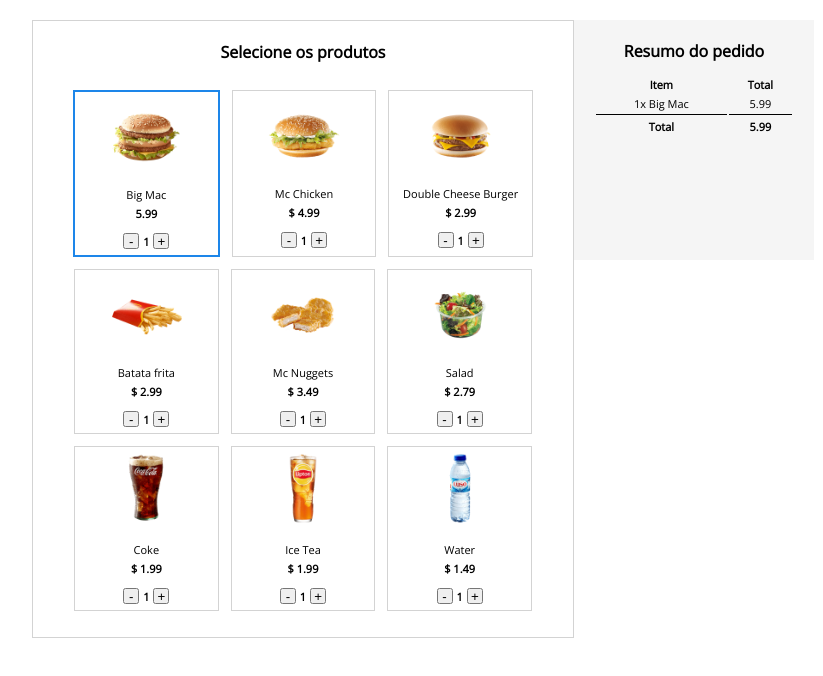
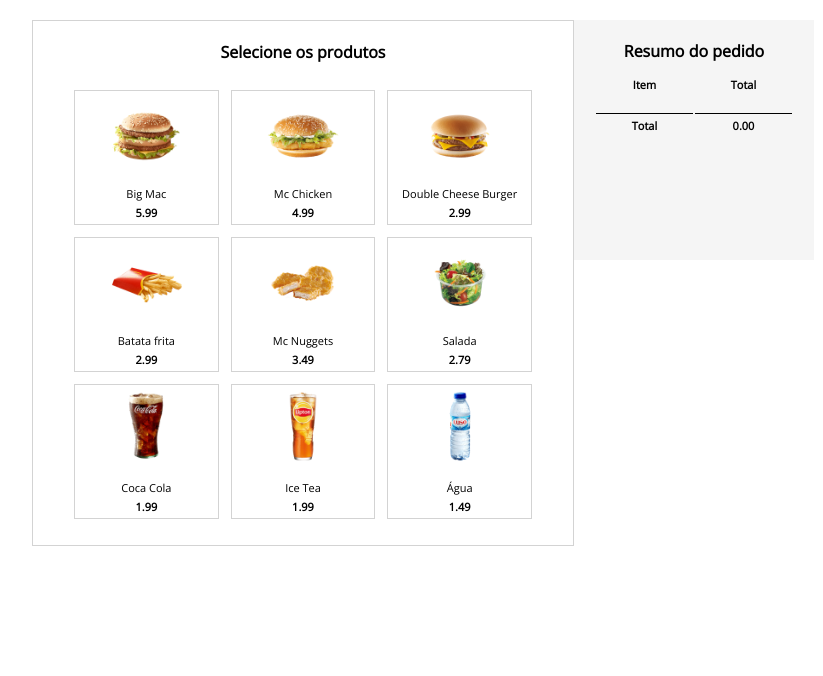
Before and after one commit to PalomaCristina/vue_store, a plain HTML site: page index.html in a window 1280 px wide. Shown: the whole page, without its empty margins (217-1040 px from the left). Drawn offline with nearby package versions, Linux system fonts and the light colour scheme.

Commit message:
Refactor product list to use dynamic data binding and update quantity handling

```diff
--- a/index.html
+++ b/index.html
@@ -17,132 +17,29 @@
 
             <section class="items">
                 <h4>Selecione os produtos</h4>
-                <div class="product selected">
+                <div
+                v-for="product in products"
+                class="product"
+                @click="product.active = !product.active"
+                :class="{'selected': product.active}"
+                >
+                <!-- :class="product.active ? 'selected' : ''" - essa é uma forma de fazer a condição,
+                 mas o próprio vue tem a sua forma, que está acima
+                 -->
                     <div class="photo">
-                        <img src="img/big-mac.png">
+                        <img :src="product.photo" alt=""/>
                     </div>
                     <div class="description">
-                        <span class="name">Big Mac</span>
-                        <span class="price">{{products[0].price}}</span>
-                        <div class="quantity-area">
-                            <button>-</button>
-                            <span class="quantity">1</span>
-                            <button>+</button>
+                        <span class="name">{{product.name}}</span>
+                        <span class="price">{{product.price}}</span>
+                        <div class="quantity-area" v-if="product.active">
+                            <button @click.stop="product.quantity--" :disabled="product.quantity < 1">-</button>
+                            <span class="quantity">{{product.quantity}}</span>
+                            <button @click.stop="product.quantity++">+</button>
                         </div>
                     </div>
                 </div>
-                <div class="product">
-                    <div class="photo">
-                        <img src="img/mc-chicken.png">
-                    </div>
-                    <div class="description">
-                        <span class="name">Mc Chicken</span>
-                        <span class="price">$ 4.99</span>
-                        <div class="quantity-area">
-                            <button>-</button>
-                            <span class="quantity">1</span>
-                            <button>+</button>
-                        </div>
-                    </div>
-                </div>
-                <div class="product">
-                    <div class="photo">
-                        <img src="img/double-cb.png">
-                    </div>
-                    <div class="description">
-                        <span class="name">Double Cheese Burger</span>
-                        <span class="price">$ 2.99</span>
-                        <div class="quantity-area">
-                            <button>-</button>
-                            <span class="quantity">1</span>
-                            <button>+</button>
-                        </div>
-                    </div>
-                </div>
-                <div class="product">
-                    <div class="photo">
-                        <img src="img/fries.png">
-                    </div>
-                    <div class="description">
-                        <span class="name">Batata frita</span>
-                        <span class="price">$ 2.99</span>
-                        <div class="quantity-area">
-                            <button>-</button>
-                            <span class="quantity">1</span>
-                            <button>+</button>
-                        </div>
-                    </div>
-                </div>
-                <div class="product">
-                    <div class="photo">
-                        <img src="img/nuggets.png">
-                    </div>
-                    <div class="description">
-                        <span class="name">Mc Nuggets</span>
-                        <span class="price">$ 3.49</span>
-                        <div class="quantity-area">
-                            <button>-</button>
-                            <span class="quantity">1</span>
-                            <button>+</button>
-                        </div>
-                    </div>
-                </div>
-                <div class="product">
-                    <div class="photo">
-                        <img src="img/salad.png">
-                    </div>
-                    <div class="description">
-                        <span class="name">Salad</span>
-                        <span class="price">$ 2.79</span>
-                        <div class="quantity-area">
-                            <button>-</button>
-                            <span class="quantity">1</span>
-                            <button>+</button>
-                        </div>
-                    </div>
-                </div>
-                <div class="product">
-                    <div class="photo">
-                        <img src="img/cola.png">
-                    </div>
-                    <div class="description">
-                        <span class="name">Coke</span>
-                        <span class="price">$ 1.99</span>
-                        <div class="quantity-area">
-                            <button>-</button>
-                            <span class="quantity">1</span>
-                            <button>+</button>
-                        </div>
-                    </div>
-                </div>
-                <div class="product">
-                    <div class="photo">
-                        <img src="img/lipton.png">
-                    </div>
-                    <div class="description">
-                        <span class="name">Ice Tea</span>
-                        <span class="price">$ 1.99</span>
-                        <div class="quantity-area">
-                            <button>-</button>
-                            <span class="quantity">1</span>
-                            <button>+</button>
-                        </div>
-                    </div>
-                </div>
-                <div class="product">
-                    <div class="photo">
-                        <img src="img/water.png">
-                    </div>
-                    <div class="description">
-                        <span class="name">Water</span>
-                        <span class="price">$ 1.49</span>
-                        <div class="quantity-area">
-                            <button>-</button>
-                            <span class="quantity">1</span>
-                            <button>+</button>
-                        </div>
-                    </div>
-                </div>
+
             </section>
 
             <section class="summary">
@@ -155,14 +52,15 @@
                         </tr>
                     </thead>
                     <tbody>
-                        <tr>
-                            <td>1x Big Mac</td>
-                            <td>5.99</td>
+                        <tr v-for="product in products">
+                            <template v-if="product.active && product.quantity > 0">
+                                <td>{{`${product.quantity}X ${product.name}`}}</td>
+                                <td>{{ (product.quantity * product.price).toFixed(2) }}</td>
+                            </template>
                         </tr>
-
                         <tr>
                             <th>Total</th>
-                            <th>5.99</th>
+                            <th>{{getTotal()}}</th>
                         </tr>
                     </tbody>
                 </table>
--- a/scripts.js
+++ b/scripts.js
@@ -4,63 +4,63 @@ var products = [
         "name": "Big Mac",
         "price": 5.99,
         "active": false,
-        "quantity": 1
+        "quantity": 0
     },
     {
         "photo": "img/mc-chicken.png",
         "name": "Mc Chicken",
         "price": 4.99,
         "active": false,
-        "quantity": 1
+        "quantity": 0
     },
     {
         "photo": "img/double-cb.png",
         "name": "Double Cheese Burger",
         "price": 2.99,
         "active": false,
-        "quantity": 1
+        "quantity": 0
     },
     {
         "photo": "img/fries.png",
         "name": "Batata frita",
         "price": 2.99,
         "active": false,
-        "quantity": 1
+        "quantity": 0
     },
     {
         "photo": "img/nuggets.png",
         "name": "Mc Nuggets",
         "price": 3.49,
         "active": false,
-        "quantity": 1
+        "quantity": 0
     },
     {
         "photo": "img/salad.png",
         "name": "Salada",
         "price": 2.79,
         "active": false,
-        "quantity": 1
+        "quantity": 0
     },
     {
         "photo": "img/cola.png",
         "name": "Coca Cola",
         "price": 1.99,
         "active": false,
-        "quantity": 1
+        "quantity": 0
     },
     {
         "photo": "img/lipton.png",
         "name": "Ice Tea",
         "price": 1.99,
         "active": false,
-        "quantity": 1
+        "quantity": 0
     },
     {
         "photo": "img/water.png",
         "name": "Água",
         "price": 1.49,
         "active": false,
-        "quantity": 1
+        "quantity": 0
     }
 ];
  const selfServiceMachine = {
@@ -68,6 +68,16 @@ var products = [
         return {
             products: window.products,
         }
+    },
+    methods: {
+        getTotal() {
+            let total = 0;
+            this.products.forEach(product => {
+                total += product.price * product.quantity;
+            });
+            return total.toFixed(2);
+        },
     }
+
  }
 Vue.createApp(selfServiceMachine).mount('#app');
```
